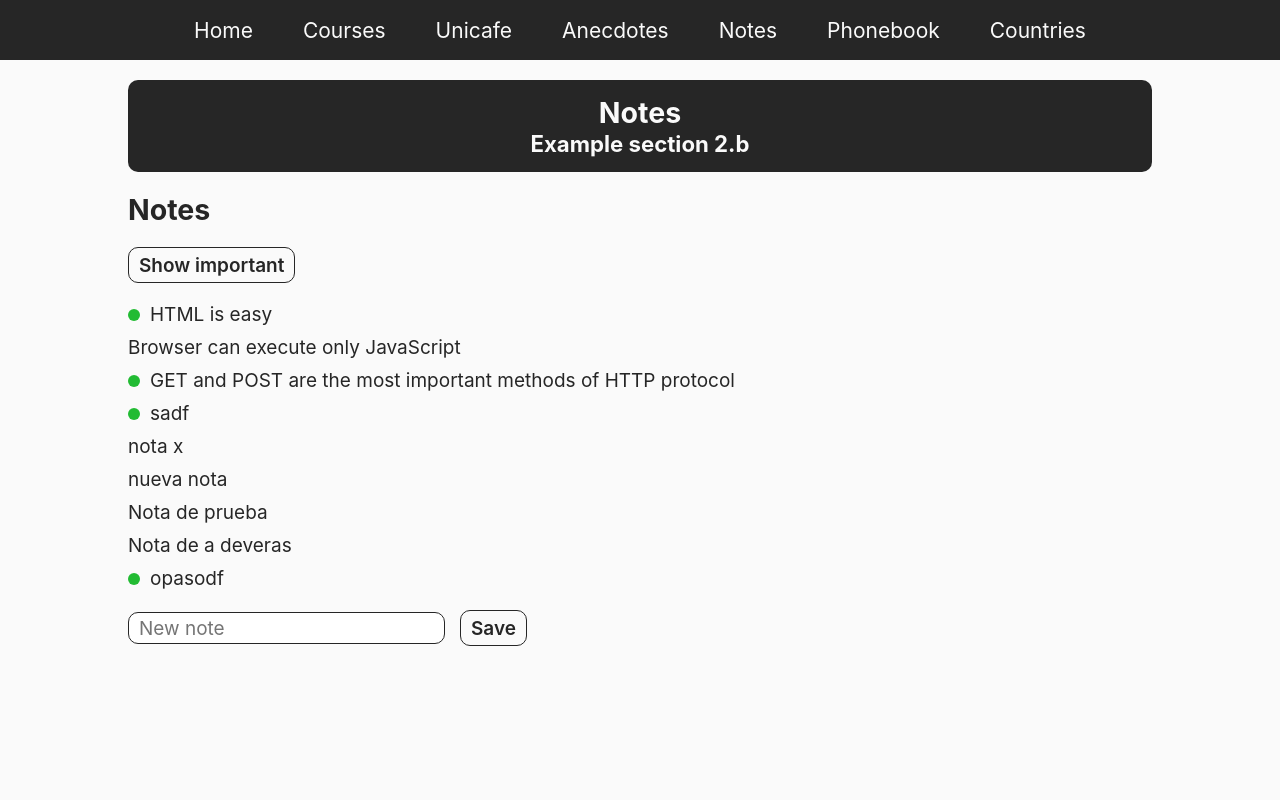
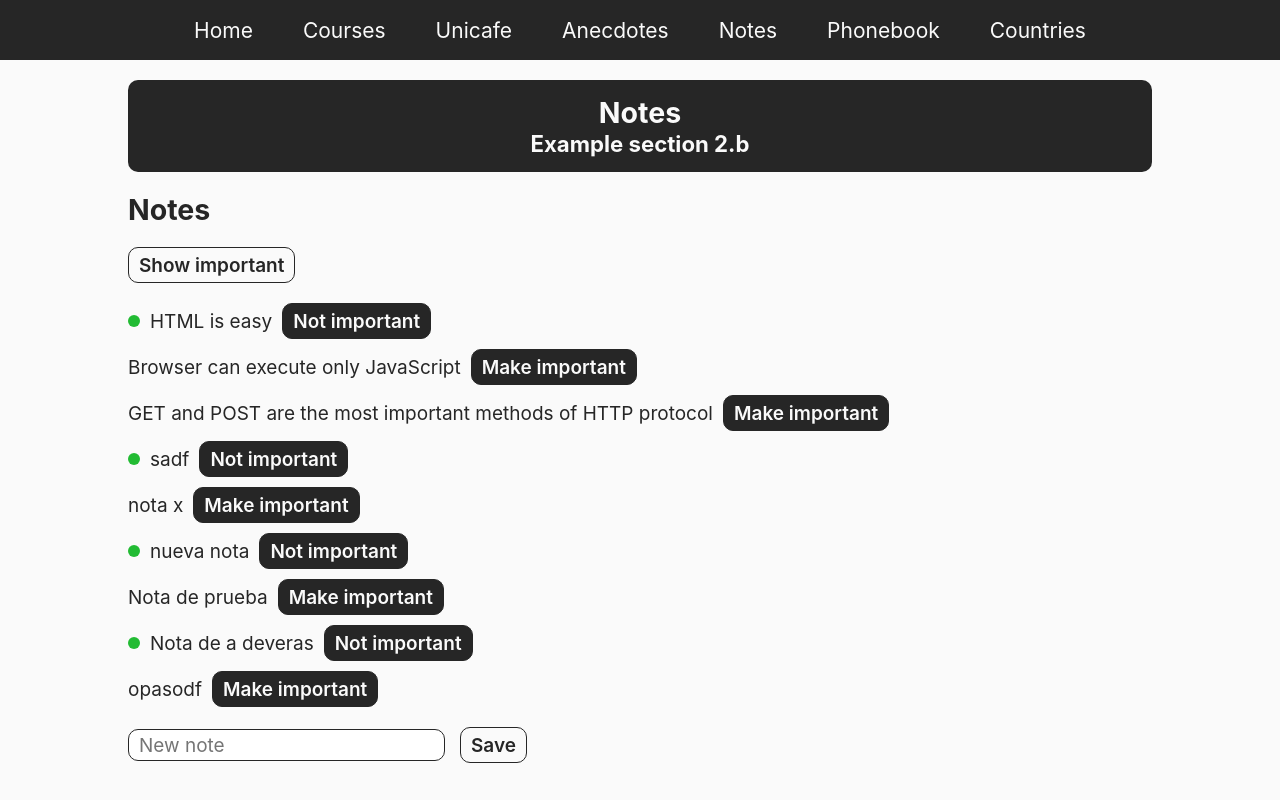
Before and after one commit to juancaricodev/fullstack-bootcamp, a React app: page /notes in a window 1280 px wide. Built offline with nearby package versions, Linux system fonts and the light colour scheme; data requests are answered from the project's data file.

Commit message:
feat(Notes): changing importance of notes

```diff
--- a/db.json
+++ b/db.json
@@ -16,13 +16,13 @@
       "id": 3,
       "content": "GET and POST are the most important methods of HTTP protocol",
       "date": "2019-05-30T19:20:14.298Z",
-      "important": true
+      "important": false
     },
     {
+      "id": 4,
       "content": "sadf",
       "date": "2021-02-21T15:39:03.495Z",
-      "important": true,
-      "id": 4
+      "important": true
     },
     {
       "id": 5,
@@ -34,7 +34,7 @@
       "id": 6,
       "content": "nueva nota",
       "date": "2021-02-21T15:44:17.357Z",
-      "important": false
+      "important": true
     },
     {
       "id": 7,
@@ -46,13 +46,13 @@
       "id": 8,
       "content": "Nota de a deveras",
       "date": "2021-02-21T15:44:58.309Z",
-      "important": false
+      "important": true
     },
     {
       "id": 9,
       "content": "opasodf",
       "date": "2021-02-21T15:45:20.876Z",
-      "important": true
+      "important": false
     }
   ],
   "persons": [
--- a/src/assets/styles/containers/Notes.scss
+++ b/src/assets/styles/containers/Notes.scss
@@ -24,6 +24,10 @@
         border-radius: 50%;
         background-color: $color-green
       }
+
+      button {
+        @include btn($color-black, $color-black, $color-white);
+      }
     }
   }
 
--- a/src/containers/Notes.jsx
+++ b/src/containers/Notes.jsx
@@ -52,6 +52,20 @@ const Notes = () => {
     setNewNote(event.target.value)
   }
 
+  const handleImportance = (id) => {
+    const urlId = `${URL}/${id}`
+    const note = notes.find(n => n.id === id)
+
+    const changedNote = { ...note, important: !note.important }
+
+    axios
+      .put(urlId, changedNote)
+      .then((res) => {
+        setNotes(notes.map(note => (note.id !== id ? note : res.data)))
+      })
+      .catch(err => console.error(`error while updating importance of id ${id} => ${err}`))
+  }
+
   return (
     <>
       <div className='part-tag'>
@@ -71,6 +85,9 @@ const Notes = () => {
             <li key={note.id}>
               {note.important ? <span className='note-important' /> : null}
               <p>{note.content}</p>
+              <button type='button' onClick={() => handleImportance(note.id)}>
+                {note.important ? 'Not important' : 'Make important'}
+              </button>
             </li>
           ))}
         </ul>
```
